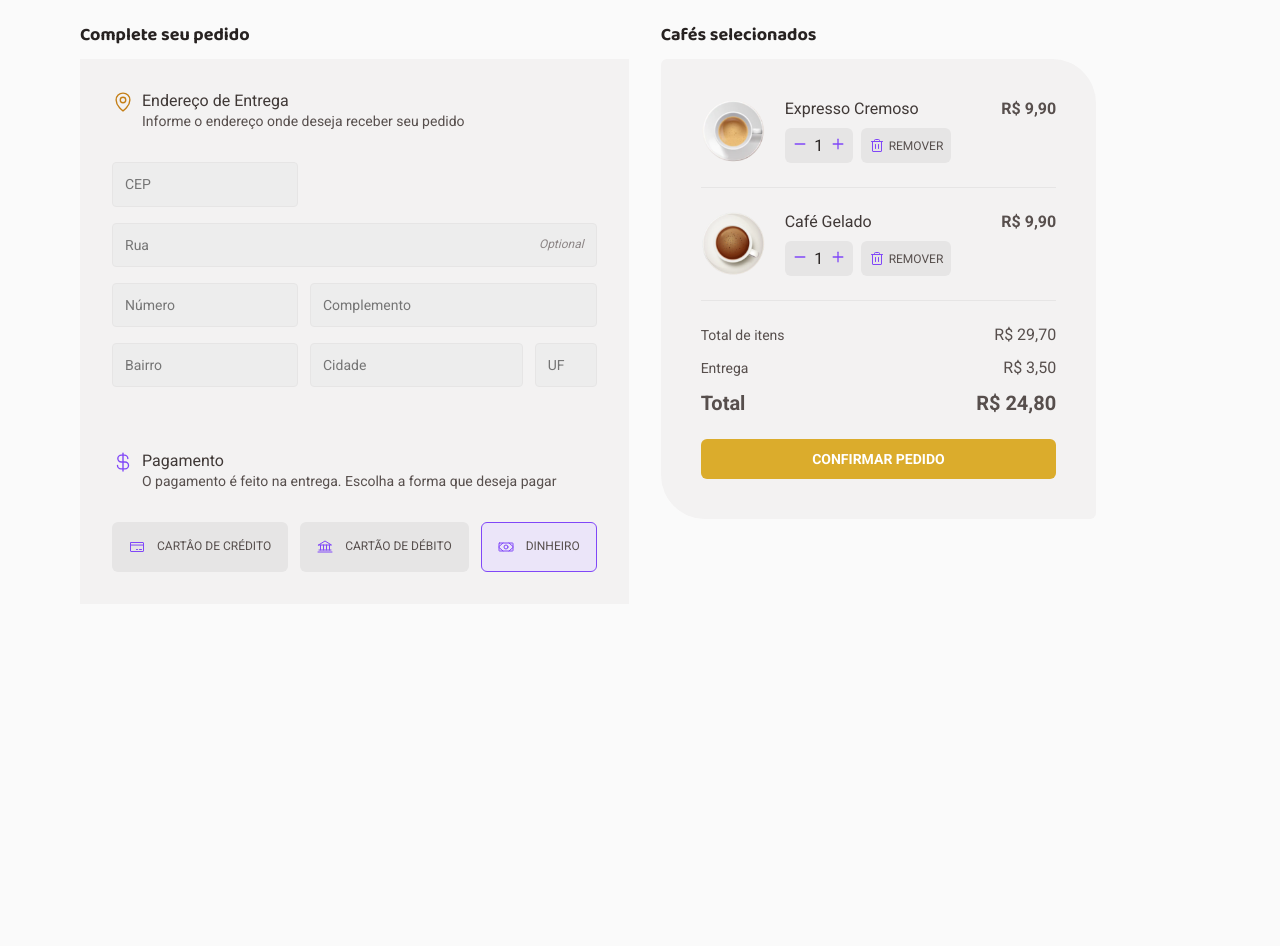
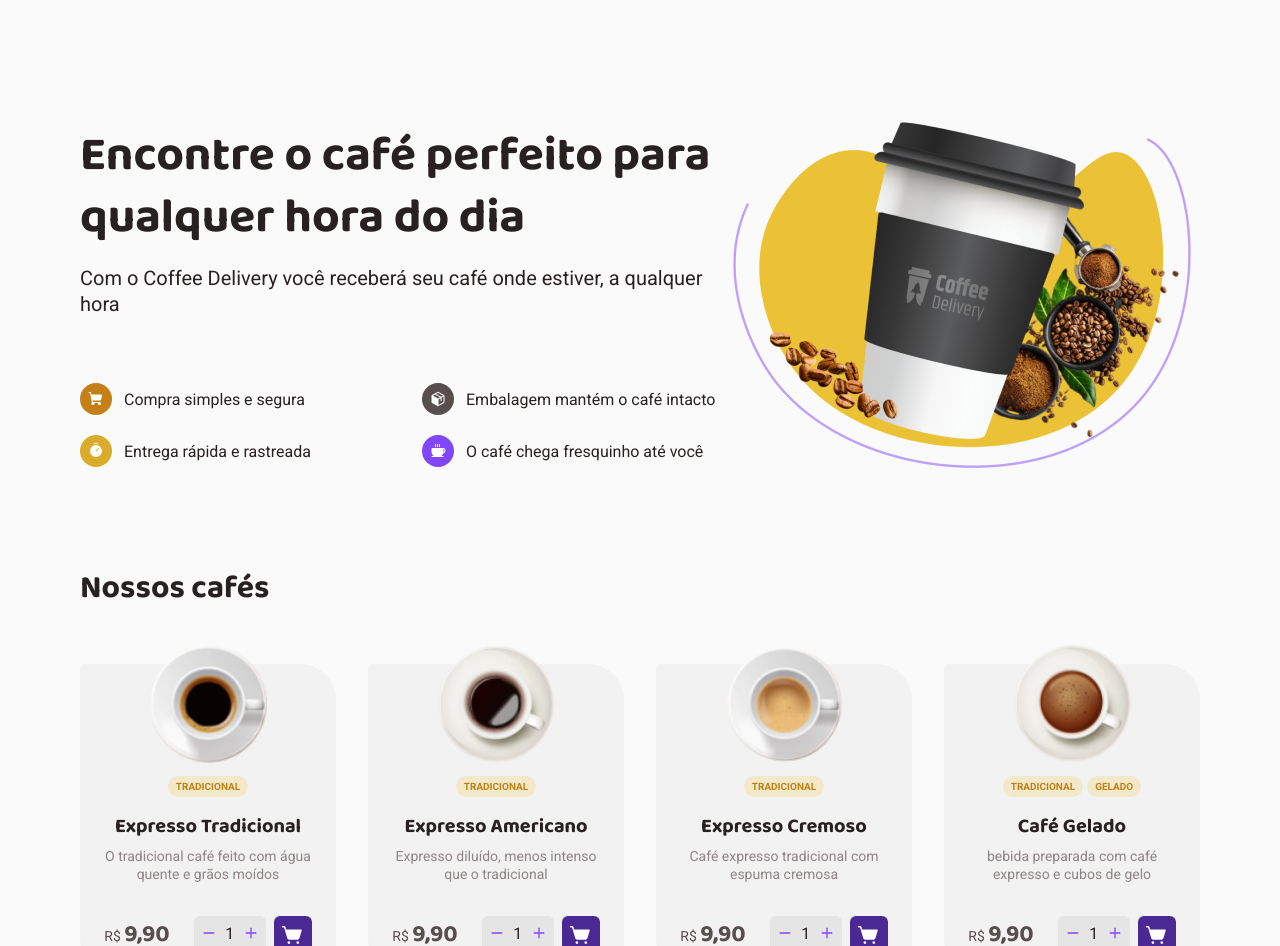
Before and after one commit to allan-verde/desafio02-trilha-reactjs, a React (Vite) app: page / in a window 1280 px wide. Shown: the part 80-1026 px from the top of the page. Before the commit the page ends 828 px from the top, so only its background shows below. Built offline with nearby package versions, Linux system fonts and the light colour scheme.

Commit message:
feat: created input-number component

```diff
--- a/src/App.tsx
+++ b/src/App.tsx
@@ -4,11 +4,12 @@ import { defaultTheme } from './styles/themes/default'
 import { GlobalStyle } from './styles/global'
 
 import { Checkout } from './pages/Checkout'
+import { Home } from './pages/Home'
 
 export function App() {
   return (
     <ThemeProvider theme={defaultTheme}>
-      <Checkout />
+      <Home />
       <GlobalStyle />
     </ThemeProvider>
   )
--- /dev/null
+++ b/src/components/InputNumber/index.tsx
@@ -0,0 +1,23 @@
+import { Container } from './styles'
+
+import { Minus, Plus } from 'phosphor-react'
+
+interface InputNumberProps {
+  value: number
+  onIncrement: () => void
+  onDecrement: () => void
+}
+
+export function InputNumber({ value, onDecrement, onIncrement }: InputNumberProps) {
+  return (
+    <Container>
+      <button onClick={onIncrement}>
+        <Minus weight="bold" size={14} />
+      </button>
+      <span>{value}</span>
+      <button onClick={onDecrement}>
+        <Plus weight="bold" size={14} />
+      </button>
+    </Container>
+  )
+}
--- /dev/null
+++ b/src/components/InputNumber/styles.ts
@@ -0,0 +1,37 @@
+import { styled } from 'styled-components'
+
+export const Container = styled.div`
+  display: flex;
+  align-items: center;
+  justify-content: center;
+  gap: 0.25rem;
+  padding: 0.5rem;
+  background-color: ${({ theme }) => theme['gray-600']};
+  border-radius: 6px;
+
+  button {
+    border: none;
+    background-color: transparent;
+  }
+
+  button:focus {
+    box-shadow: 0 0 0 2px ${({ theme }) => theme['yellow-dark']};
+  }
+
+  span {
+    font: 400 1rem 'Roboto', sans-serif;
+    color: ${({ theme }) => theme['gray-100']};
+    line-height: 130%;
+    min-width: 1.25rem;
+    text-align: center;
+  }
+
+  svg {
+    cursor: pointer;
+    color: ${({ theme }) => theme.purple};
+
+    &:hover {
+      color: ${({ theme }) => theme['purple-dark']};
+    }
+  }
+`
--- a/src/pages/Checkout/index.tsx
+++ b/src/pages/Checkout/index.tsx
@@ -1,4 +1,4 @@
-import { Bank, CreditCard, CurrencyDollar, MapPin, Minus, Money, Plus, Trash } from 'phosphor-react'
+import { Bank, CreditCard, CurrencyDollar, MapPin, Money, Trash } from 'phosphor-react'
 import { Header } from '../../components/Header'
 import { Cart, Container, Content, Form, Info, Payment, PaymentMethod, Prices } from './styles'
 import { useTheme } from 'styled-components'
@@ -7,6 +7,7 @@ import { Fragment } from 'react'
 import { Button } from '../../components/Button'
 import { Select } from '../../components/Select'
 import { Input } from '../../components/Input'
+import { InputNumber } from '../../components/InputNumber'
 
 export function Checkout() {
   const theme = useTheme()
@@ -79,15 +80,7 @@ export function Checkout() {
                       <div className="details">
                         <p>{item.name}</p>
                         <div className="actions">
-                          <div className="quantity">
-                            <button>
-                              <Minus size={14} color={theme.purple} weight="bold" />
-                            </button>
-                            <span>1</span>
-                            <button>
-                              <Plus size={14} color={theme.purple} weight="bold" />
-                            </button>
-                          </div>
+                          <InputNumber value={1} onDecrement={() => null} onIncrement={() => null} />
                           <Button variant="SECONDARY">
                             <Trash size={16} color={theme.purple} />
                             <p>Remover</p>
--- a/src/pages/Checkout/styles.ts
+++ b/src/pages/Checkout/styles.ts
@@ -157,32 +157,6 @@ export const Cart = styled.div`
     }
   }
 
-  .quantity {
-    height: 100%;
-    display: flex;
-    align-items: center;
-    background-color: ${({ theme }) => theme['gray-600']};
-    padding: 0.5rem;
-    gap: 0.25rem;
-    border-radius: 6px;
-
-    > span {
-      width: 1rem;
-      text-align: center;
-    }
-
-    p {
-      color: ${({ theme }) => theme['gray-100']};
-      font: 400 1rem 'Roboto', sans-serif;
-      line-height: 130%;
-    }
-
-    button {
-      background-color: transparent;
-      border: none;
-    }
-  }
-
   .separator {
     width: 100%;
     height: 1px;
--- a/src/pages/Home/index.tsx
+++ b/src/pages/Home/index.tsx
@@ -2,10 +2,11 @@ import { Header } from '../../components/Header'
 import { CoffeeList, Container, Intro } from './styles'
 
 import coffeeImg from '../../assets/coffee.png'
-import { Coffee, Minus, Package, Plus, ShoppingCart, ShoppingCartSimple, Timer } from 'phosphor-react'
+import { Coffee, Package, ShoppingCart, ShoppingCartSimple, Timer } from 'phosphor-react'
 import { coffeeList } from '../../utils/listCoffe'
 import { useTheme } from 'styled-components'
 import { Button } from '../../components/Button'
+import { InputNumber } from '../../components/InputNumber'
 
 export function Home() {
   const theme = useTheme()
@@ -69,15 +70,7 @@ export function Home() {
               <div className="buy">
                 <p>R${' '}<span>{(9.9).toFixed(2).split('.').join(',')}</span></p>
                 <div className="actions">
-                  <div className="quantity">
-                    <button>
-                      <Minus size={14} color={theme.purple} weight="bold" />
-                    </button>
-                    <span>1</span>
-                    <button>
-                      <Plus size={14} color={theme.purple} weight="bold" />
-                    </button>
-                  </div>
+                  <InputNumber onDecrement={() => null} onIncrement={() => null} value={1} />
                   <Button variant="TERTIARY">
                     <ShoppingCartSimple size={22} color={theme.white} weight="fill" />
                   </Button>
--- a/src/pages/Home/styles.ts
+++ b/src/pages/Home/styles.ts
@@ -196,32 +196,6 @@ export const CoffeeList = styled.div`
         flex-wrap: nowrap;
         align-items: center;
         gap: 0.5rem;
-
-        .quantity {
-          height: 100%;
-          display: flex;
-          align-items: center;
-          background-color: ${({ theme }) => theme['gray-600']};
-          padding: 0.5rem;
-          gap: 0.25rem;
-          border-radius: 6px;
-
-          > span {
-            width: 1rem;
-            text-align: center;
-          }
-
-          p {
-            color: ${({ theme }) => theme['gray-100']};
-            font: 400 1rem 'Roboto', sans-serif;
-            line-height: 130%;
-          }
-
-          button {
-            background-color: transparent;
-            border: none;
-          }
-        }
       }
     }
   }
```
